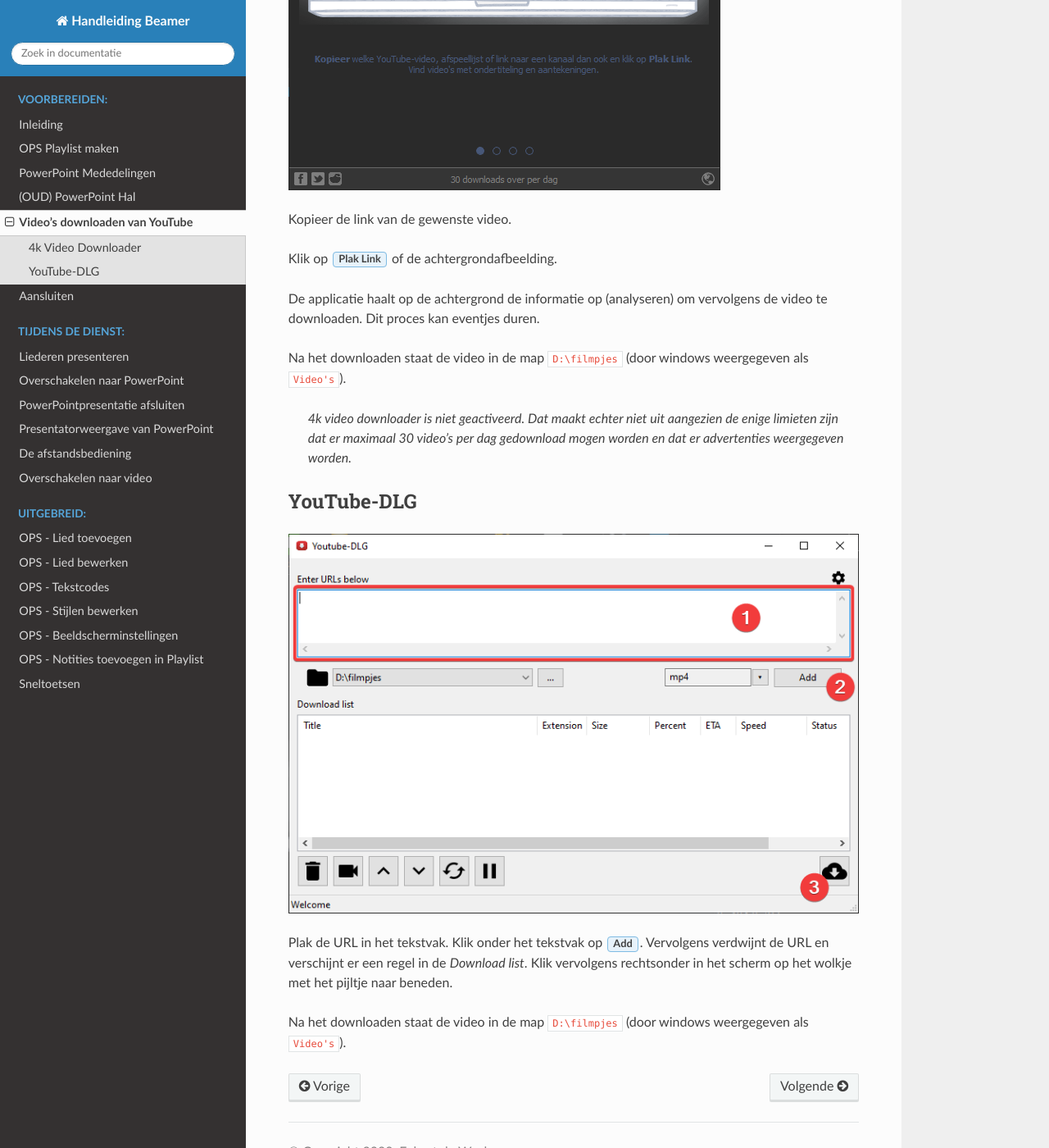
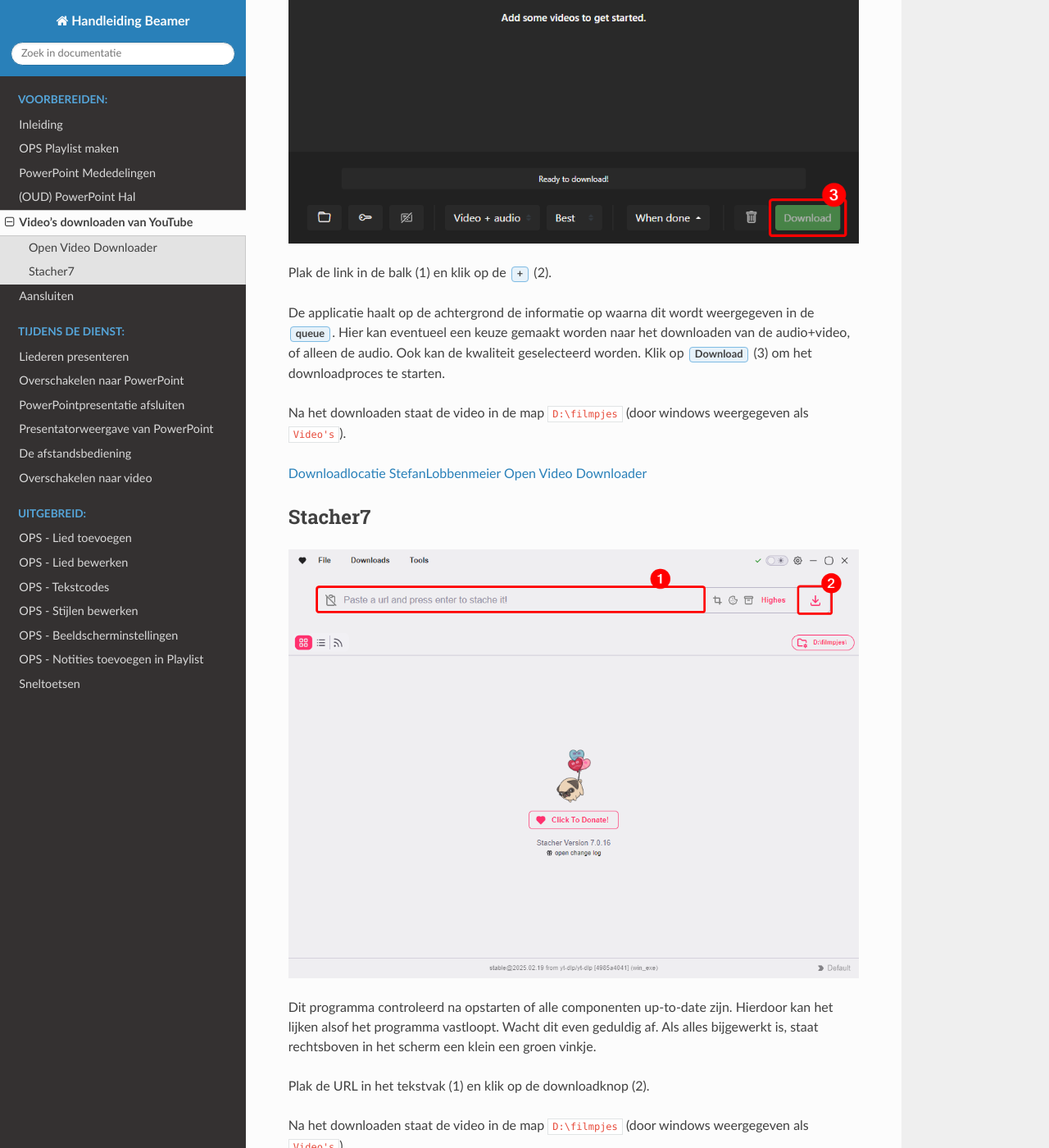
Before and after one commit to edewaal97/docs-beamer-reddingsark-bunschoten, a Sphinx documentation site: the page built from source/voorbereiden/video-downloaden.rst, in a window 1280 px wide and 1400 px high, scrolled down 955 px. Shown: the whole window at 82% size. Built offline with Sphinx 7.4.7 and the Read the Docs theme 3.1.0, drawn with Linux system fonts in a browser that asks for light colours; some of the changed text lies outside the part shown.

Commit message:
Bijwerken pagina video downloaden (Open video downloader en stacher7)

```diff
--- a/source/voorbereiden/video-downloaden.rst
+++ b/source/voorbereiden/video-downloaden.rst
@@ -5,30 +5,32 @@
 
 Voor het downloaden is de link van de YouTubevideo belangrijk. Neem bijvoorbeeld de video van de `Remix van het nummer Adembenemend van Marcel en Lydia Zimmer <https://www.youtube.com/watch?v=DaLolaYmX6g>`__. Kopieer de link boven uit de adresbalk: ``https://www.youtube.com/watch?v=DaLolaYmX6g``.
 
-Op de beamerlaptop staan twee applicaties die geschikt zijn voor het downloaden van de video. “4k video downloader” en “YouTube-DLG”. Beide applicaties kunnen gevonden worden in het startmenu.
+Op de beamerlaptop staan twee applicaties om de video te downloaden. “Open Video Downloader” en “Stacher7”. Beide applicaties staan in het startmenu.
 
-4k Video Downloader
--------------------
+  *Kies in de meeste gevallen de hoogste kwaliteit. Het heeft echter geen zin om een video te downloaden met een kwaliteit hoger dan 1080p, dit neemt alleen maar onnodig ruimte in beslag. Als er dus een hogere kwaliteit beschikbaar is, kies dan voor 1080p.*
 
-.. image:: /images/4k-video-downloader.png
+Open Video Downloader
+---------------------
 
-Kopieer de link van de gewenste video.
+.. image:: /images/open-video-downloader.png
 
-Klik op :guilabel:`Plak Link` of de achtergrondafbeelding.
+Plak de link in de balk (1) en klik op de :guilabel:`+` (2).
 
-De applicatie haalt op de achtergrond de informatie op (analyseren) om vervolgens de video te downloaden. Dit proces kan eventjes duren.
+De applicatie haalt op de achtergrond de informatie op waarna dit wordt weergegeven in de :guilabel:`queue`. Hier kan eventueel een keuze gemaakt worden naar het downloaden van de audio+video, of alleen de audio. Ook kan de kwaliteit geselecteerd worden. Klik op :guilabel:`Download` (3) om het downloadproces te starten.
 
 Na het downloaden staat de video in de map ``D:\filmpjes`` (door windows weergegeven als ``Video's``).
 
-  *4k video downloader is niet geactiveerd. Dat maakt echter niet uit aangezien de enige limieten zijn dat er maximaal 30 video's per dag gedownload mogen worden en dat er advertenties weergegeven worden.*
+`Downloadlocatie StefanLobbenmeier Open Video Downloader <https://github.com/StefanLobbenmeier/youtube-dl-gui/releases/latest>`_
 
-YouTube-DLG
--------------------
+Stacher7
+--------
 
-.. image:: /images/youtube-dlg.png
+.. image:: /images/stacher7.png
 
-Plak de URL in het tekstvak.
-Klik onder het tekstvak op :guilabel:`Add`. Vervolgens verdwijnt de URL en verschijnt er een regel in de *Download list*.
-Klik vervolgens rechtsonder in het scherm op het wolkje met het pijltje naar beneden.
+Dit programma controleerd na opstarten of alle componenten up-to-date zijn. Hierdoor kan het lijken alsof het programma vastloopt. Wacht dit even geduldig af. Als alles bijgewerkt is, staat rechtsboven in het scherm een klein een groen vinkje.
+
+Plak de URL in het tekstvak (1) en klik op de downloadknop (2).
 
 Na het downloaden staat de video in de map ``D:\filmpjes`` (door windows weergegeven als ``Video's``).
+
+`Downloadlocatie Stacher7 <https://stacher.io/>`_
```
Also changed, not shown: source/images/4k-video-downloader.png (deleted), source/images/open-video-downloader.png (added), source/images/stacher7.png (added), source/images/youtube-dlg.png (deleted).
